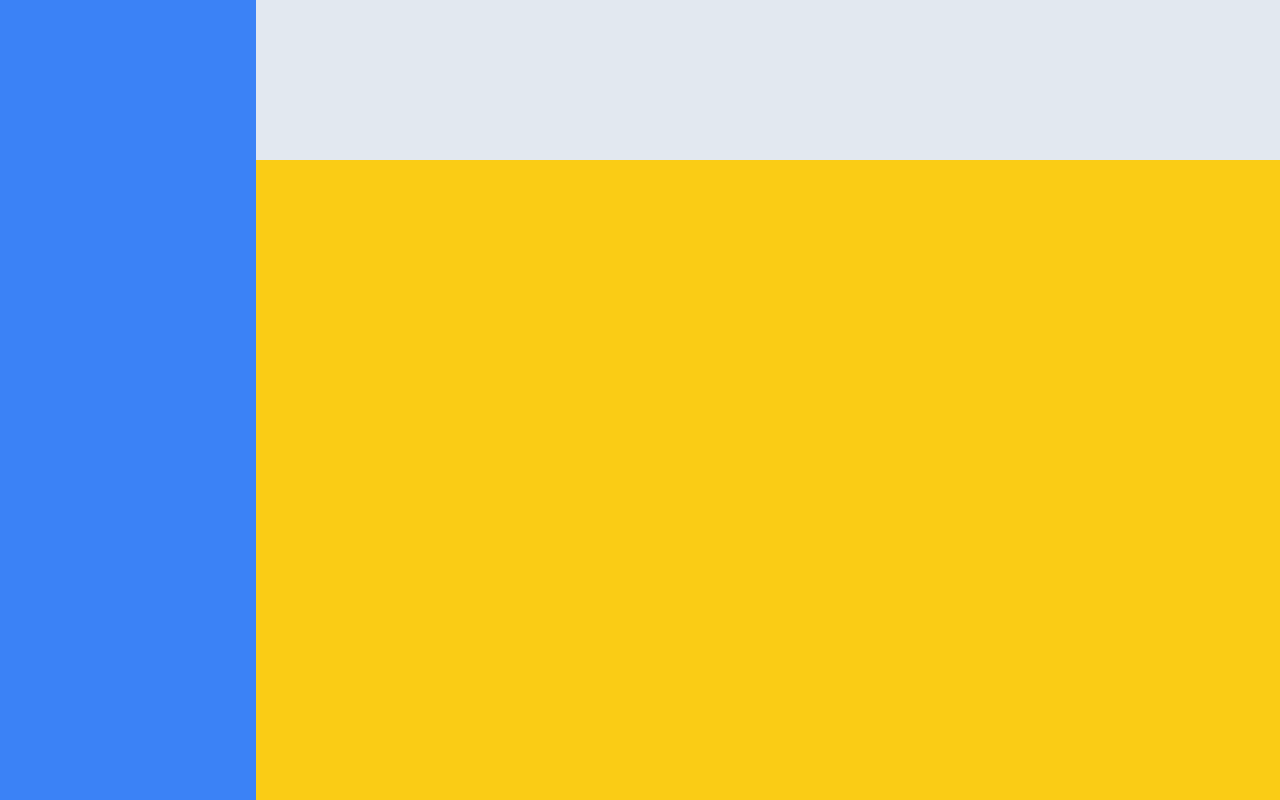
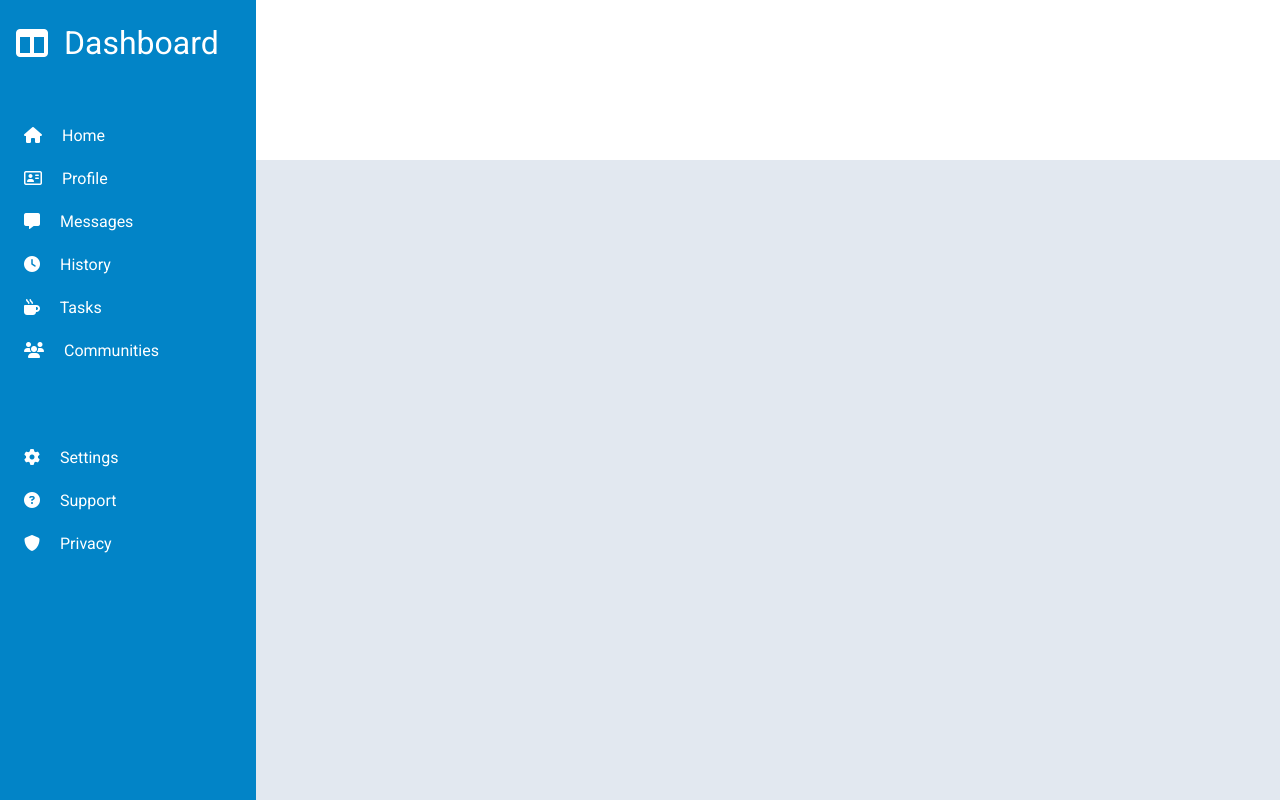
Before and after one commit to linkobe824/project-admin-dashboard, a plain HTML site: page index.html in a window 1280 px wide. Drawn offline with Linux system fonts and the light colour scheme.

Commit message:
finish sidebar

```diff
--- a/index.html
+++ b/index.html
@@ -13,7 +13,71 @@
 <body>
   <div class="container">
     <header class="header"></header>
-    <nav class="sidebar"></nav>
+    <nav class="sidebar">
+    <div class="logo">
+      <a href="">
+        <i class="fa-solid fa-table-columns"></i>
+        Dashboard
+      </a>
+    </div>
+    <ul class="options list">
+      <li>
+        <a href="">
+          <i class="fa-solid fa-house"></i>
+          Home
+        </a>
+      </li>
+      <li>
+        <a href="">
+          <i class="fa-regular fa-address-card"></i>
+          Profile
+        </a>
+      </li>
+      <li>
+        <a href="">
+          <i class="fa-solid fa-message"></i>
+          Messages
+        </a>
+      </li>
+      <li>
+        <a href="">
+          <i class="fa-solid fa-clock"></i>
+          History
+        </a>
+      </li>
+      <li>
+        <a href="">
+          <i class="fa-solid fa-mug-hot"></i>
+          Tasks
+        </a>
+      </li>
+      <li>
+        <a href="">
+          <i class="fa-solid fa-users"></i>
+          Communities
+        </a>
+      </li>
+    </ul>
+    <ul class="configurations list">
+      <li>
+        <a href="">
+          <i class="fa-solid fa-gear"></i>
+          Settings
+        </a>
+      </li>
+      <li>
+        <a href="">
+          <i class="fa-solid fa-circle-question"></i>
+          Support
+        </a>
+      </li>
+      <li>
+        <a href="">
+          <i class="fa-solid fa-shield"></i>
+          Privacy
+        </a>
+      </li>
+    </nav>
     <main class="main"></main>
   </div>
 </body>
--- a/style.css
+++ b/style.css
@@ -1,5 +1,5 @@
 :root {
-  --blue: #3b82f6;
+  --blue: #0284c7;
   --grey: #e2e8f0;
   --orange: #facc15;
 }
@@ -35,15 +35,51 @@ a {
 
 .header {
   grid-area: header;
-  background-color: var(--grey);
+  background-color: white;
+  display: grid;
+  grid-template-columns: 3fr 2fr;
+  grid-template-rows: 1fr 1fr;
 }
 
 .sidebar {
   grid-area: sidebar;
   background-color: var(--blue);
+  display: grid;
+  grid-template-rows: auto auto auto 1fr;
+  gap: 4rem;
 }
+
+.sidebar .logo {
+  padding: 1.5rem 0 0 1rem;
+  font-size: 2em;
+}
+
+.sidebar .logo i {
+  font-size: 2rem;
+}
+
+.sidebar .logo a{
+  display: flex;
+  align-items: center;
+}
+
+.sidebar .list li{
+  padding: 0 0 1.5rem 1.5rem;
+}
+.sidebar a{
+  color: white;
+}
+
+.sidebar a:hover {
+  color: greenyellow;
+}
+
+.sidebar a i {
+  margin-right: 1rem;
+}
+
 
 .main {
   grid-area: main;
-  background-color: var(--orange);
+  background-color: var(--grey);
 }
```
